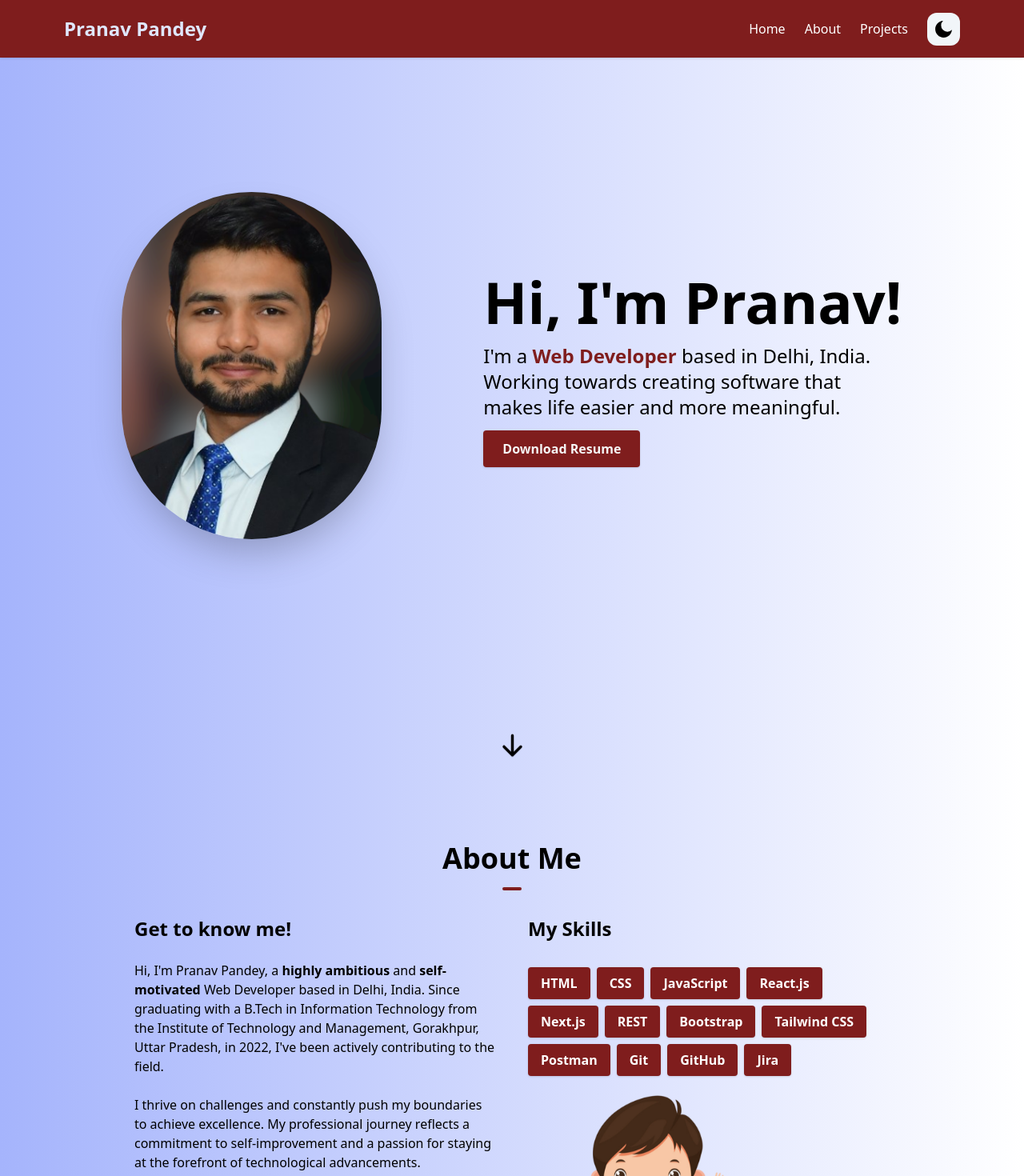
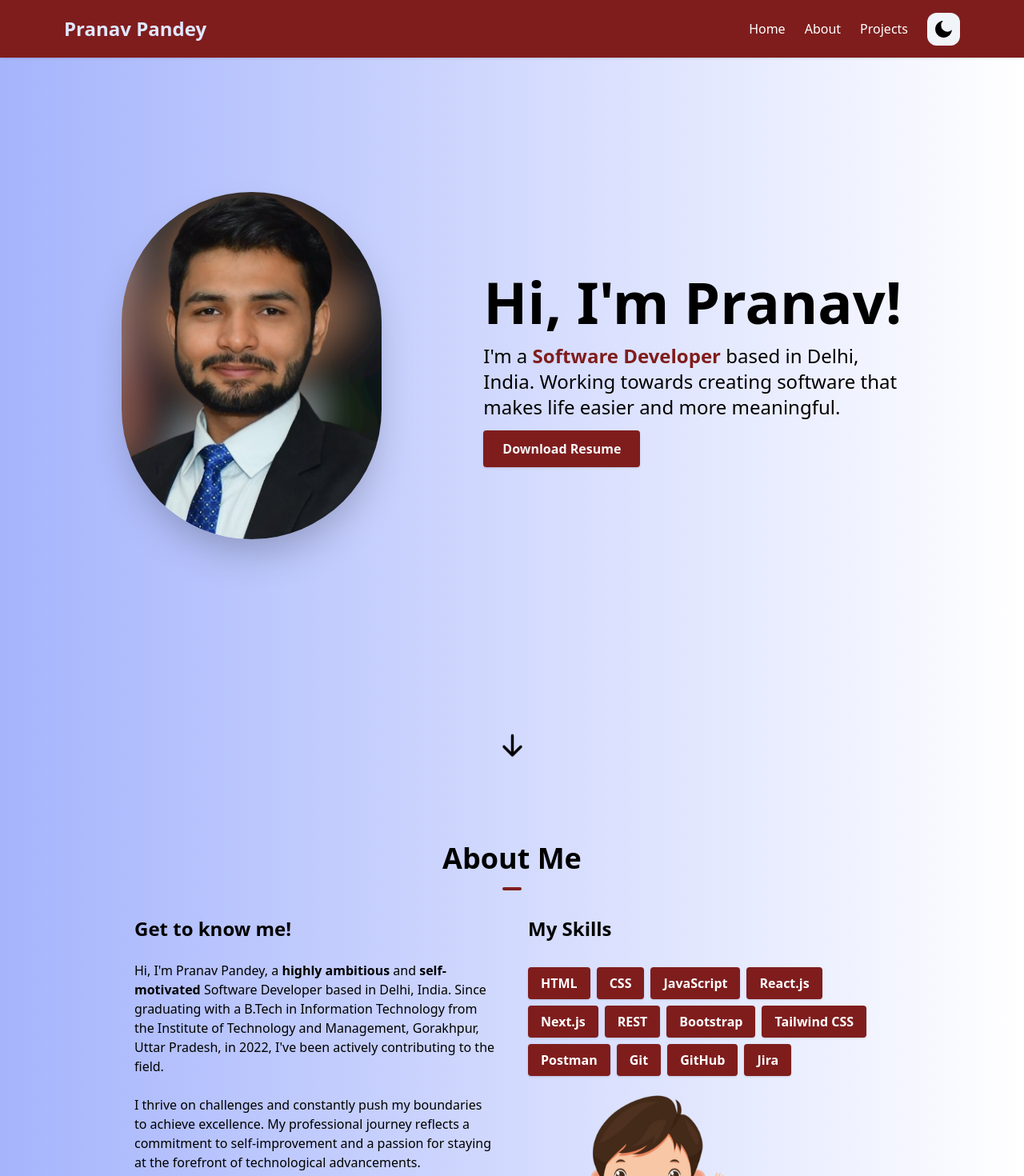
Before and after one commit to PranavPandey14/Portfolio, a Next.js app: page / in a window 1280 px wide. Shown: the top 1470 px of the page at 80% size. Built offline with nearby package versions, Linux system fonts and the light colour scheme.

Commit message:
bug fixes

```diff
--- a/components/AboutSection.tsx
+++ b/components/AboutSection.tsx
@@ -31,10 +31,10 @@ const AboutSection = () => {
             </h1>
 
             <p>
-              Hi, I'm Pranav Pandey, a{" "}
+              Hi, I&apos;m Pranav Pandey, a{" "}
               <span className="font-bold"> highly ambitious</span> and
               <span className="font-bold"> self-motivated </span>
-              Web Developer based in Delhi, India. Since graduating with a B.Tech in Information Technology from the Institute of Technology and Management, Gorakhpur, Uttar Pradesh, in 2022, I've been actively contributing to the field.
+              Software Developer based in Delhi, India. Since graduating with a B.Tech in Information Technology from the Institute of Technology and Management, Gorakhpur, Uttar Pradesh, in 2022, I&apos;ve been actively contributing to the field.
             </p>
             <br />
             <p>
@@ -42,7 +42,7 @@ const AboutSection = () => {
             </p>
             <br />
             <p>
-              Beyond my work, I am a multifaceted individual with diverse interests. Whether I'm immersed in reading, playing musical instruments, exploring new destinations, or delving into the latest technologies, I am always seeking opportunities to broaden my horizons and acquire new skills.
+              Beyond my work, I am a multifaceted individual with diverse interests. Whether I&apos;m immersed in reading, playing musical instruments, exploring new destinations, or delving into the latest technologies, I am always seeking opportunities to broaden my horizons and acquire new skills.
             </p>
             <br />
             <p>
--- a/components/HeroSection.tsx
+++ b/components/HeroSection.tsx
@@ -23,7 +23,7 @@ const HeroSection = () => {
           </h1>
           <p className="text-lg mt-4 mb-6 md:text-2xl">
             I&#39;m a{" "}
-            <span className="font-semibold text-red-900 dark:text-teal-600">Web Developer </span>
+            <span className="font-semibold text-red-900 dark:text-teal-600">Software Developer </span>
             based in Delhi, India. Working towards creating software that makes
             life easier and more meaningful.
           </p>
--- a/components/SlideUp.tsx
+++ b/components/SlideUp.tsx
@@ -25,7 +25,7 @@ export default function SlideUp({ children, offset = "0px" }: Props) {
     if (ref.current) {
       observer.observe(ref.current)
     }
-  }, [ref])
+  }, [ref,offset])
 
   return (
     <div ref={ref} className="relative opacity-0">
```
